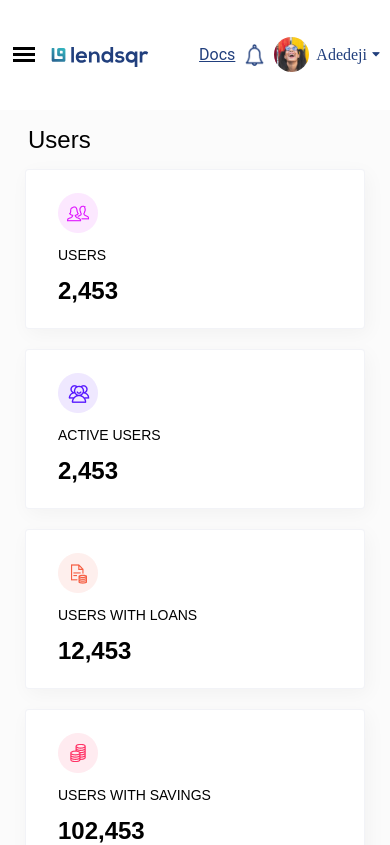
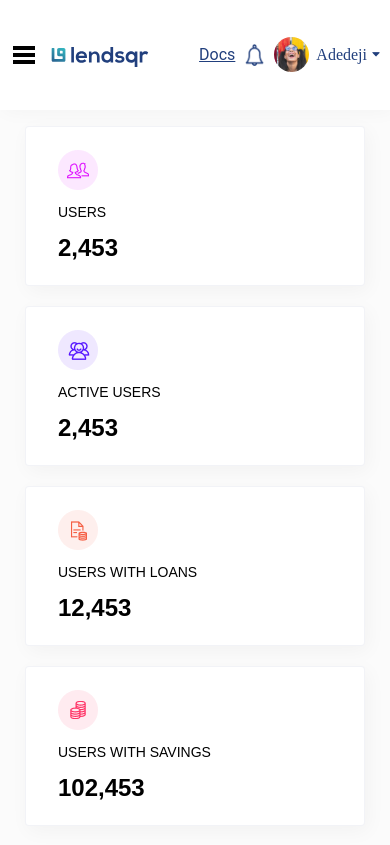
Before and after one commit to jamilu-jibrilla/legends-qr-test, a React (Create React App) app: page /home in a window 390 px wide. Shown: the top 845 px of the page. Built offline with nearby package versions, Linux system fonts and the light colour scheme; no server answers.

Commit message:
fixing mobile view

```diff
--- a/src/component/Details.jsx
+++ b/src/component/Details.jsx
@@ -1,7 +1,6 @@
 //icons
 import star from "../assets/details/star.png";
 import fullstar from "../assets/details/full-star.png";
-import useravatar from "../assets/details/user-avatar.png";
 import backArrow from "../assets/details/return-arr.png";
 import { useState, useEffect } from "react";
 import { useParams } from "react-router-dom";
@@ -32,6 +31,7 @@ const Details = () => {
       .catch((error) => console.log(error.message));
   }, []);
 
+  console.log(user);
   return (
     <div className="Details">
       <Nav setDisplay={setDisplay} />
@@ -152,17 +152,17 @@ const Details = () => {
 
                   <div className="mini-sect">
                     <h3>EMPLOYMENT STATUS</h3>
-                    <h5>Grace Effiom</h5>
+                    <h5>{user.education.employmentStatus}</h5>
                   </div>
 
                   <div className="mini-sect">
                     <h3>SECTOR OF EMPLOYMENT</h3>
-                    <h5>{user.education.employmentStatus}</h5>
+                    <h5>{user.education.sector}</h5>
                   </div>
 
                   <div className="mini-sect">
                     <h3>DURATION OF EMPLOYMENT</h3>
-                    <h5>{user.education.sector}</h5>
+                    <h5>{user.education.duration}</h5>
                   </div>
 
                   <div className="mini-sect">
--- a/src/styles/App.scss
+++ b/src/styles/App.scss
@@ -11,12 +11,9 @@
   box-sizing: border-box;
   font: 1em sans-serif;
   max-width: 1440px;
-
 }
 
-
-  @media screen and (max-width:800px) {
-
+@media screen and (max-width: 800px) {
   .none {
     display: none;
   }
@@ -26,18 +23,14 @@
   }
 }
 
-
 main {
   display: flex;
   font-style: normal;
 
-
-
   .main {
     padding: 3rem;
     width: 80vw;
-       background-color: #FBFBFB;
-
+    background-color: #fbfbfb;
 
     h1 {
       font-style: normal;
@@ -49,7 +42,6 @@ main {
     .cards {
       display: flex;
     }
-
 
     .pagination {
       display: flex;
@@ -85,13 +77,11 @@ main {
       color: #999;
     }
 
-
-
     table {
       border-collapse: collapse;
       color: rgba(0, 0, 0, 0.8);
       margin-top: 30px;
-            background: #FFFFFF;
+      background: #ffffff;
       border: 1px solid rgba(33, 63, 125, 0.06);
       box-shadow: 3px 5px 20px rgba(0, 0, 0, 0.04);
       border-radius: 4px;
@@ -110,13 +100,12 @@ main {
           text-align: start;
           padding: 1.8em 1em;
           img {
-                        color: #545F7D;
+            color: #545f7d;
             width: 13px;
             height: 10px;
             margin-left: 2px;
           }
         }
-
       }
 
       td {
@@ -127,9 +116,8 @@ main {
         font-style: normal;
         font-weight: 400;
         font-size: 13px;
-                color: #545F7D;
+        color: #545f7d;
       }
-
 
       button {
         font-size: 0.81em;
@@ -142,19 +130,17 @@ main {
         border-radius: 100px;
       }
     }
-
   }
 
-
-
   @media screen and (max-width: 700px) {
-
     .main {
-
       width: 100vw;
       padding: 1rem;
+      margin-top: 13vh;
+      overflow-x: hidden;
 
       h1 {
+        display: none;
         margin-bottom: 15px;
         margin-left: 12px;
       }
@@ -196,10 +182,9 @@ main {
           border: none;
           width: 60px;
           border-radius: 30px;
-                    text-align: start
+          text-align: start;
         }
       }
     }
   }
-
 }
--- a/src/styles/_nav.scss
+++ b/src/styles/_nav.scss
@@ -101,13 +101,19 @@
   }
 
   @media screen and (max-width: 900px) {
+    position: fixed;
+    width: 100%;
+    top: 0;
+    left: 0;
+    z-index: 10;
+    background-color: white;
     .hamburger {
       display: block;
       margin-left: 10px;
 
       .line {
         width: 22px;
-        height: 3px;
+        height: 4px;
         margin: 3px;
         background-color: black;
       }
--- a/src/styles/_sidebar.scss
+++ b/src/styles/_sidebar.scss
@@ -1,11 +1,11 @@
 .Sidebar {
-    color: #213F7D;
+  color: #213f7d;
   width: 20vw;
   // height: 88vh;
   // overflow-y: scroll;
   padding: 2rem;
   font-size: 14px;
-    font-family: 'Work Sans';
+  font-family: "Work Sans";
   box-shadow: 0px 5px 20px rgba(0, 0, 0, 0.04);
 
   div {
@@ -24,7 +24,6 @@
     margin: 0px 12px;
   }
 
-
   .switch-org {
     margin-bottom: 20px;
   }
@@ -35,8 +34,7 @@
     font-style: normal;
     font-weight: 700;
     font-size: 12px;
-        color: #545F7D;
-
+    color: #545f7d;
   }
 
   .dashboard {
@@ -53,12 +51,15 @@
     border-bottom: 1px solid rgba(0, 0, 0, 0.04);
   }
 
-
-    @media screen and (max-width:800px) {
+  @media screen and (max-width: 800px) {
     width: 100vw;
-        height: 200%;
+    height: 90%;
+    overflow-y: scroll;
     position: absolute;
-        z-index: 11;
+    left: 0;
+    top: 0;
+    z-index: 5;
     background-color: white;
+    margin-top: 13vh;
   }
 }
--- a/src/styles/_userdetails.scss
+++ b/src/styles/_userdetails.scss
@@ -1,5 +1,5 @@
 .user-details {
-  padding: 2rem;
+  padding: 3rem 1rem;
   width: 75%;
   margin: 0 auto;
 
@@ -126,7 +126,7 @@
     .links {
       display: flex;
       justify-content: space-around;
-      margin-top: 25px;
+      margin-top: 30px;
 
       h4 {
         font-style: normal;
@@ -225,6 +225,7 @@
     padding: 1.8rem 1.3rem;
     width: 100%;
     margin: 0 auto;
+    margin-top: 13vh;
     // overflow-x: hidden;
 
     .back {
```
Lines whose indentation alone changed are shown as unchanged.
